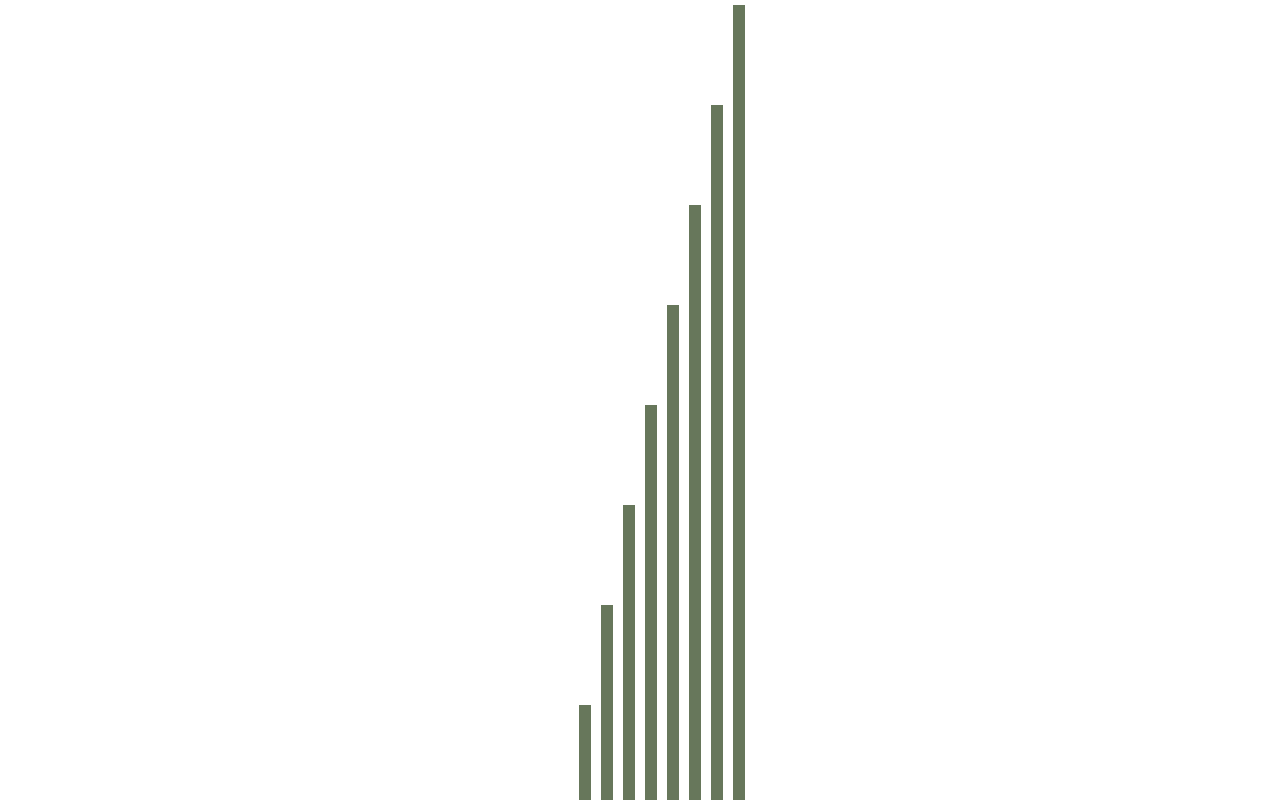
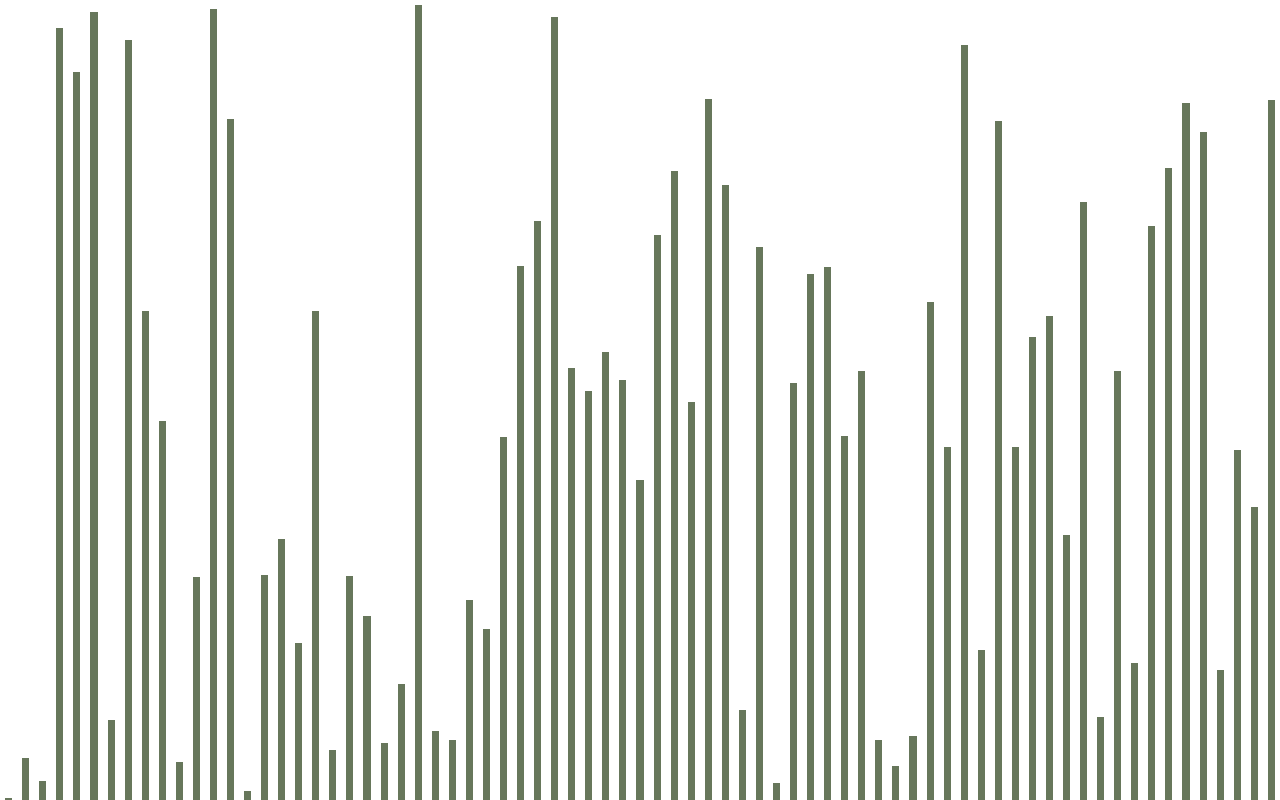
Before and after one commit to Kevrev/AlgoVisualizer, a React (Create React App) app: page / in a window 1280 px wide. Shown: the top 800 px of the page. Built offline with nearby package versions, Linux system fonts and the light colour scheme.

Commit message:
added array random values

```diff
--- a/src/Visualizer/Visualizer.js
+++ b/src/Visualizer/Visualizer.js
@@ -1,19 +1,22 @@
 function Visualizer() {
   let array = [];
+
+  const arrayRandom = (min, max) => {
+    return Math.floor(Math.random() * (max - min) ) + min;
+  }
+
   const arraypush = (array) => {
-    for (let i = 0; i < 100; i++) {
-      array.push('test');
+    for (let i = 0; i < 75; i++) {
+      array.push(arrayRandom(1, 800));
     }
     return array;
   };
-  console.log(arraypush(array));
-
-  const test = [100, 200, 300, 400, 500, 600, 700, 800, 900, 1000];
+  arraypush(array);
 
   return (
     <>
       <div className="array-container">
-        {test.map((value, index) => (
+        {array.map((value, index) => (
           <div
             key={index}
             className="array-block"
```
